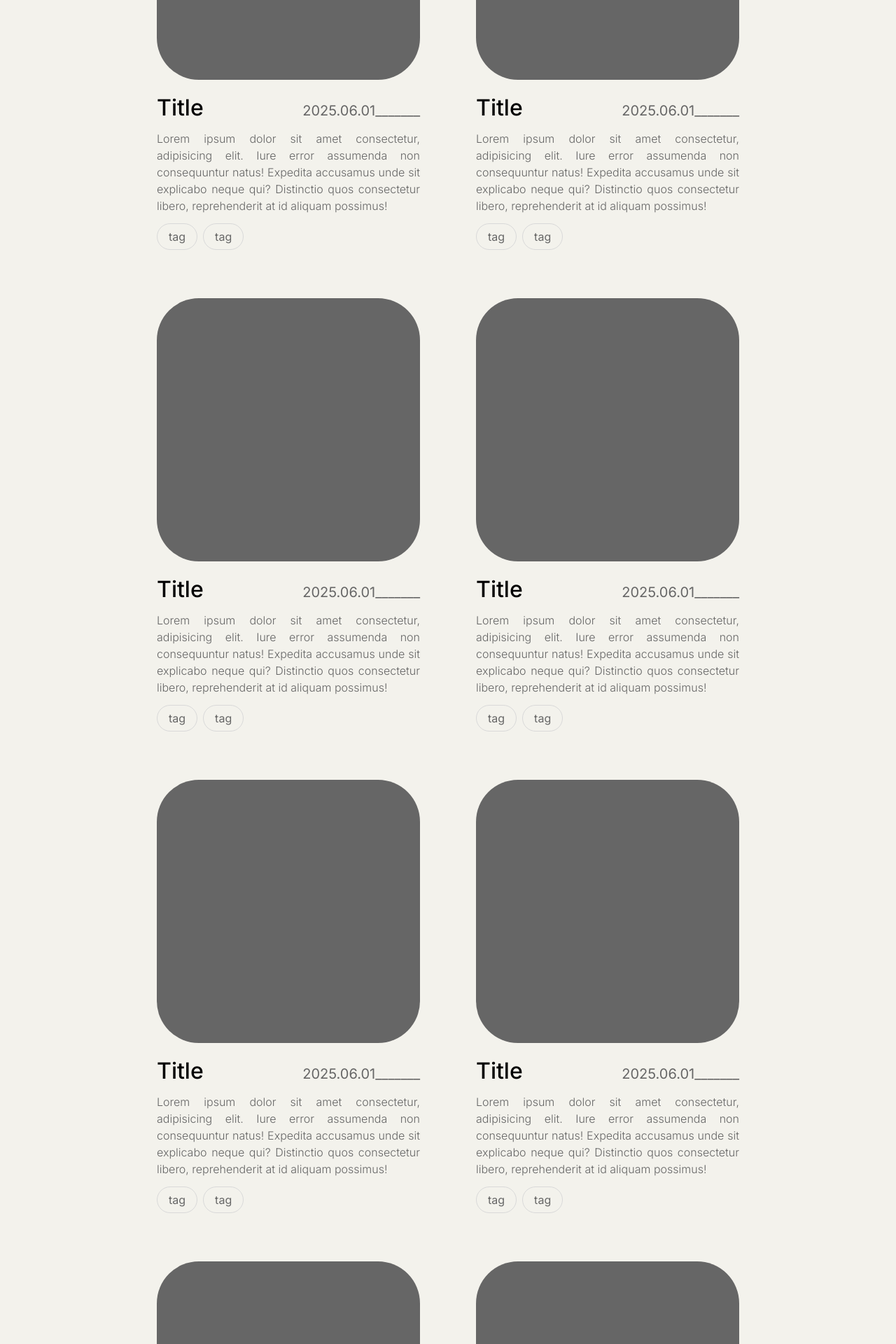
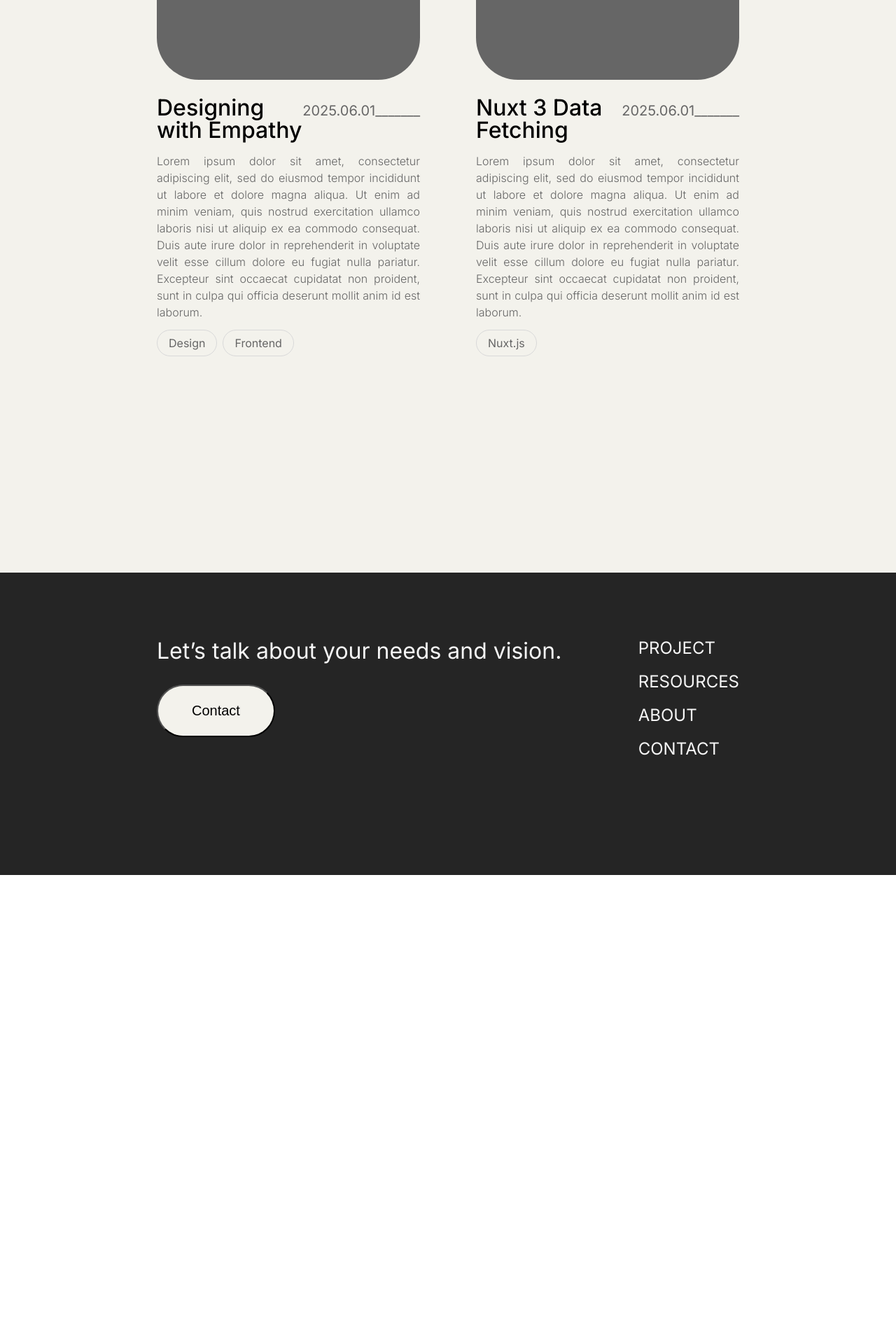
Before and after one commit to ada23410/portfolio, a Vue app: page /resources in a window 1280 px wide. Shown: the part 840-2760 px from the top of the page at 70% size. After the commit the page ends 2090 px from the top, so only its background shows below. Built offline with nearby package versions, Linux system fonts and the light colour scheme; a web font is replaced by a local one.

Commit message:
add Resourcesinfo page

```diff
--- a/src/components/Blog/Card.vue
+++ b/src/components/Blog/Card.vue
@@ -1,151 +1,50 @@
 <template>
     <div class="wrap-box">
-        <div class="card">
-            <div class="card-head">
-                <div class="img"></div>
-            </div>
-            <div class="card-body">
+        <RouterLink
+            v-for="item in items"
+            :key="item.id"
+            class="card-link"
+            :to="{ name: 'resource-info', params: { resourceId: String(item.id) } }"
+            custom
+            v-slot="{ navigate }"
+            >
+            <article
+                class="card"
+                role="link"
+                tabindex="0"
+                @click="navigate"
+                @keydown.enter.space.prevent="navigate"
+                :aria-label="`Open resource ${item.title}`"
+            >
+                <div class="card-head">
+                <div class="img" :style="{ backgroundImage: item.image_url ? `url(${item.image_url})` : '' }"></div>
+                </div>
+                <div class="card-body">
                 <div class="title">
-                    <div class="text">Title</div>
-                    <div class="time">2025.06.01_______</div>
+                    <div class="text">{{ item.title }}</div>
+                    <div class="time">{{ item.published_at }}</div>
                 </div>
                 <div class="description">
-                    <p>Lorem ipsum dolor sit amet consectetur, adipisicing elit. Iure error assumenda non consequuntur natus! Expedita accusamus unde sit explicabo neque qui? Distinctio quos consectetur libero, reprehenderit at id aliquam possimus!</p>
+                    <p>{{ item.description }}</p>
                     <div class="tag">
-                        <span>tag</span>
-                        <span>tag</span>
+                    <span v-for="(t, i) in item.tags" :key="i">{{ t }}</span>
                     </div>
                 </div>
-            </div>
-        </div>
-        <div class="card">
-            <div class="card-head">
-                <div class="img"></div>
-            </div>
-            <div class="card-body">
-                <div class="title">
-                    <div class="text">Title</div>
-                    <div class="time">2025.06.01_______</div>
                 </div>
-                <div class="description">
-                    <p>Lorem ipsum dolor sit amet consectetur, adipisicing elit. Iure error assumenda non consequuntur natus! Expedita accusamus unde sit explicabo neque qui? Distinctio quos consectetur libero, reprehenderit at id aliquam possimus!</p>
-                    <div class="tag">
-                        <span>tag</span>
-                        <span>tag</span>
-                    </div>
-                </div>
-            </div>
-        </div>
-        <div class="card">
-            <div class="card-head">
-                <div class="img"></div>
-            </div>
-            <div class="card-body">
-                <div class="title">
-                    <div class="text">Title</div>
-                    <div class="time">2025.06.01_______</div>
-                </div>
-                <div class="description">
-                    <p>Lorem ipsum dolor sit amet consectetur, adipisicing elit. Iure error assumenda non consequuntur natus! Expedita accusamus unde sit explicabo neque qui? Distinctio quos consectetur libero, reprehenderit at id aliquam possimus!</p>
-                    <div class="tag">
-                        <span>tag</span>
-                        <span>tag</span>
-                    </div>
-                </div>
-            </div>
-        </div>
-        <div class="card">
-            <div class="card-head">
-                <div class="img"></div>
-            </div>
-            <div class="card-body">
-                <div class="title">
-                    <div class="text">Title</div>
-                    <div class="time">2025.06.01_______</div>
-                </div>
-                <div class="description">
-                    <p>Lorem ipsum dolor sit amet consectetur, adipisicing elit. Iure error assumenda non consequuntur natus! Expedita accusamus unde sit explicabo neque qui? Distinctio quos consectetur libero, reprehenderit at id aliquam possimus!</p>
-                    <div class="tag">
-                        <span>tag</span>
-                        <span>tag</span>
-                    </div>
-                </div>
-            </div>
-        </div>
-        <div class="card">
-            <div class="card-head">
-                <div class="img"></div>
-            </div>
-            <div class="card-body">
-                <div class="title">
-                    <div class="text">Title</div>
-                    <div class="time">2025.06.01_______</div>
-                </div>
-                <div class="description">
-                    <p>Lorem ipsum dolor sit amet consectetur, adipisicing elit. Iure error assumenda non consequuntur natus! Expedita accusamus unde sit explicabo neque qui? Distinctio quos consectetur libero, reprehenderit at id aliquam possimus!</p>
-                    <div class="tag">
-                        <span>tag</span>
-                        <span>tag</span>
-                    </div>
-                </div>
-            </div>
-        </div>
-        <div class="card">
-            <div class="card-head">
-                <div class="img"></div>
-            </div>
-            <div class="card-body">
-                <div class="title">
-                    <div class="text">Title</div>
-                    <div class="time">2025.06.01_______</div>
-                </div>
-                <div class="description">
-                    <p>Lorem ipsum dolor sit amet consectetur, adipisicing elit. Iure error assumenda non consequuntur natus! Expedita accusamus unde sit explicabo neque qui? Distinctio quos consectetur libero, reprehenderit at id aliquam possimus!</p>
-                    <div class="tag">
-                        <span>tag</span>
-                        <span>tag</span>
-                    </div>
-                </div>
-            </div>
-        </div>
-        <div class="card">
-            <div class="card-head">
-                <div class="img"></div>
-            </div>
-            <div class="card-body">
-                <div class="title">
-                    <div class="text">Title</div>
-                    <div class="time">2025.06.01_______</div>
-                </div>
-                <div class="description">
-                    <p>Lorem ipsum dolor sit amet consectetur, adipisicing elit. Iure error assumenda non consequuntur natus! Expedita accusamus unde sit explicabo neque qui? Distinctio quos consectetur libero, reprehenderit at id aliquam possimus!</p>
-                    <div class="tag">
-                        <span>tag</span>
-                        <span>tag</span>
-                    </div>
-                </div>
-            </div>
-        </div>
-        <div class="card">
-            <div class="card-head">
-                <div class="img"></div>
-            </div>
-            <div class="card-body">
-                <div class="title">
-                    <div class="text">Title</div>
-                    <div class="time">2025.06.01_______</div>
-                </div>
-                <div class="description">
-                    <p>Lorem ipsum dolor sit amet consectetur, adipisicing elit. Iure error assumenda non consequuntur natus! Expedita accusamus unde sit explicabo neque qui? Distinctio quos consectetur libero, reprehenderit at id aliquam possimus!</p>
-                    <div class="tag">
-                        <span>tag</span>
-                        <span>tag</span>
-                    </div>
-                </div>
-            </div>
-        </div>
+            </article>
+        </RouterLink>
     </div>
 </template>
+
+<script setup>
+const { items } = defineProps({
+    items: {
+        type: Array,
+        default: () => []
+    }
+})
+console.log('Card items =>', items) // 檢查看看是否有資料
+</script>
 
 <style lang="scss" scoped>
 @use "@/assets/css/components/variables" as *;
--- a/src/router/index.js
+++ b/src/router/index.js
@@ -24,6 +24,12 @@ const routes = [
         meta:{
             title:'Resources'
         }
+    },
+    {
+        path: '/resources/:resourceId',
+        name: 'resource-info',
+        component: () => import('@/view/ResourcesInfo.vue'),
+        props: route => ({ resourceId: String(route.params.resourceId) })
     },
     {
         path: '/about',
--- a/src/view/Resources.vue
+++ b/src/view/Resources.vue
@@ -18,12 +18,19 @@
             </div>
         </div>
         <div class="resources-body">
-            <Card />
+            <Card :items="resources"/>
         </div>
     </div>
 </template>
 <script setup>
+import { ref } from 'vue'
 import Card from '@/components/Blog/Card.vue'
+
+// 先用假資料，之後換成 API 結果
+const resources = ref([
+  { id: 1, title: 'Designing with Empathy', published_at: '2025.06.01_______', description: 'Lorem ipsum dolor sit amet, consectetur adipiscing elit, sed do eiusmod tempor incididunt ut labore et dolore magna aliqua. Ut enim ad minim veniam, quis nostrud exercitation ullamco laboris nisi ut aliquip ex ea commodo consequat. Duis aute irure dolor in reprehenderit in voluptate velit esse cillum dolore eu fugiat nulla pariatur. Excepteur sint occaecat cupidatat non proident, sunt in culpa qui officia deserunt mollit anim id est laborum.', image_url: '', tags: ['Design','Frontend'] },
+  { id: 2, title: 'Nuxt 3 Data Fetching',   published_at: '2025.06.01_______', description: 'Lorem ipsum dolor sit amet, consectetur adipiscing elit, sed do eiusmod tempor incididunt ut labore et dolore magna aliqua. Ut enim ad minim veniam, quis nostrud exercitation ullamco laboris nisi ut aliquip ex ea commodo consequat. Duis aute irure dolor in reprehenderit in voluptate velit esse cillum dolore eu fugiat nulla pariatur. Excepteur sint occaecat cupidatat non proident, sunt in culpa qui officia deserunt mollit anim id est laborum.', image_url: '', tags: ['Nuxt.js'] },
+])
 </script>
 <style lang="scss" scoped>
 @use "@/assets/css/components/variables" as *;
--- /dev/null
+++ b/src/view/ResourcesInfo.vue
@@ -0,0 +1,52 @@
+<template>
+    <div class="container">
+        <div class="article-head">
+            <div class="title">
+                <h1>Nuxt 3 Data Fetching</h1>
+                <h2>2025.06.01_______</h2>
+            </div>
+        </div>
+        <div class="article-body">
+            <div class="img"></div>
+            <div class="author">
+            </div>
+        </div>
+    </div>
+</template>
+
+<script setup>
+const { items } = defineProps({
+    items: {
+        type: Array,
+        default: () => []
+    }
+})
+
+console.log('Card items =>', items)
+</script>
+
+<style lang="scss" scoped>
+@use "@/assets/css/components/variables" as *;
+
+.container {
+    padding: 10rem 14rem;
+    background-color: $color-bg;
+    .article-head {
+        display: flex;
+        justify-content: space-between;
+        align-items: flex-start;
+        .title {
+            h1 {
+                font-size: $font-size-giant;
+                font-weight: 600;
+                margin-bottom: 1rem;
+            }
+            h2 {
+                font-size: $font-size-xl;
+                font-weight: 500;
+                color: $color-text-light;
+            }
+        }
+    }
+}
+</style>
```
